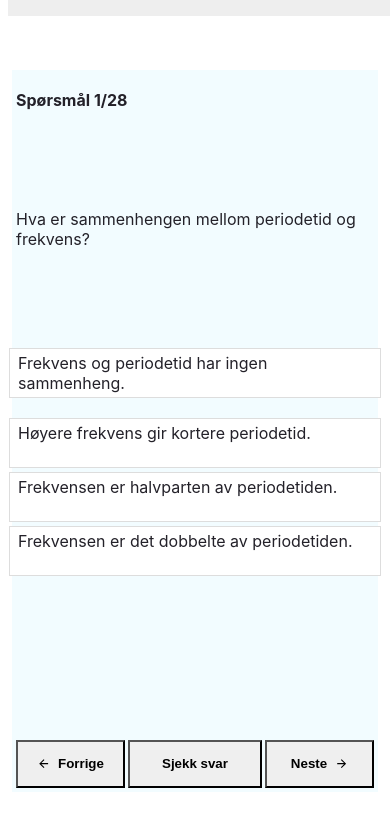
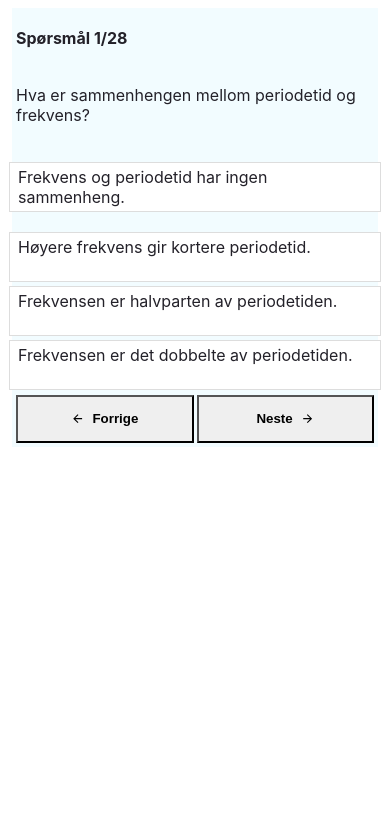
Before and after one commit to Jesper-Hustad/radio-license, a Gatsby site: page / in a window 390 px wide. Both pictures are taken after a click on the button "Start prøven". Built offline with nearby package versions, Linux system fonts and the light colour scheme; Gatsby itself is replaced by a stand-in of ours.

Commit message:
mobile friendly

```diff
--- a/src/templates/home.js
+++ b/src/templates/home.js
@@ -1,6 +1,6 @@
 import * as React from "react"
 import Question from "../templates/question"
-import Nav from "../templates/nav"
+// import Nav from "../templates/nav"
 import Footer from "../templates/footer"
 import { Stack, Text, Button, background, Image, Link } from '@chakra-ui/react';
 import Logo from "../images/logo.svg"
@@ -41,7 +41,7 @@ React.useEffect(() => {
 
 return(
     <>
-    <Nav onClick={()=>alert("hello")} />
+    {/* <Nav onClick={()=>alert("hello")} /> */}
     {part == 0 &&
       <>
         <Stack spacing={4} direction='column' align='center' style={{minHeight:"400px", padding: "15px"}} >
--- a/src/templates/question.js
+++ b/src/templates/question.js
@@ -69,21 +69,21 @@ export default function Question(props){
 
     return (
         <div style={box}>
-        <Stack p="4" boxShadow="lg" m="4" borderRadius="xl" style={{    backgroundColor: '#f2fcff',}}>
+        <Stack spacing={5} p="4" boxShadow="lg" m="4" borderRadius="xl" style={{    backgroundColor: '#f2fcff',}}>
 
             <Text fontWeight="bold" fontSize='md'>Spørsmål {position + 1}/{max}</Text>
 
             {/* QUESTION */}
-            <Stack direction="row" alignItems="center" style={{minHeight:"190px"}}>
+            <Stack direction="row" alignItems="center">
                 <Text fontSize='sm'>{questions[position].question}</Text>
             </Stack>
 
 
             {/* ANSWERS */}
-            <Stack spacing={4} direction='column' align='center' style={{minHeight:"400px"}} >
+            <Stack spacing={4} direction='column' align='center' >
                 { answered[position] == -1 &&
                 questions[position].answers.map((a,i) => (
-                    <Text fontSize="sm" style={{...option, ...((selected != i) ? defaultOpt : selectedOpt)}} onClick={() => setSelected(i)}>{a}</Text>
+                    <Text fontSize="sm" style={{...option, ...((selected != i) ? defaultOpt : selectedOpt)}} onClick={() => setAnswered(editArray(position, i, answered))}>{a}</Text>
                 ))}
 
 
@@ -100,15 +100,11 @@ export default function Question(props){
             <Stack direction={{ base: 'column', md: 'row' }} justifyContent="space-between" style={{width : "100%"}}>
                 <Stack spacing={3} direction='row' align='center' style={{width : "100%"}}>
 
-                    <Button onClick={() => position > 0 ? setPosition(position-1) : null} leftIcon={<ArrowBackIcon />} colorScheme='teal' style={{width : "40%"}} >
+                    <Button onClick={() => position > 0 ? setPosition(position-1) : null} leftIcon={<ArrowBackIcon />} colorScheme='teal' style={{width : "100%"}} >
                         <Text fontWeight="bold" >Forrige</Text>
                     </Button>
 
-                    <Button onClick={() => setAnswered(editArray(position, selected, answered))} colorScheme='teal' style={{width : "50%"}}>
-                        <Text fontWeight="bold">Sjekk svar</Text>
-                    </Button>
-
-                    <Button onClick={() => position + 1 < max ? setPosition(position+1) : null} rightIcon={<ArrowForwardIcon />} colorScheme='teal' style={{width : "40%"}}>
+                    <Button onClick={() => position + 1 < max ? setPosition(position+1) : null} rightIcon={<ArrowForwardIcon />} colorScheme='teal' style={{width : "100%"}}>
                         <Text fontWeight="bold">Neste</Text>
                     </Button>
 
@@ -117,6 +113,7 @@ export default function Question(props){
 
 
         </Stack>
+        <br/><br/><br/><br/><br/><br/><br/><br/><br/><br/><br/><br/><br/><br/><br/><br/><br/><br/><br/>
         </div>
     )
 }
```
